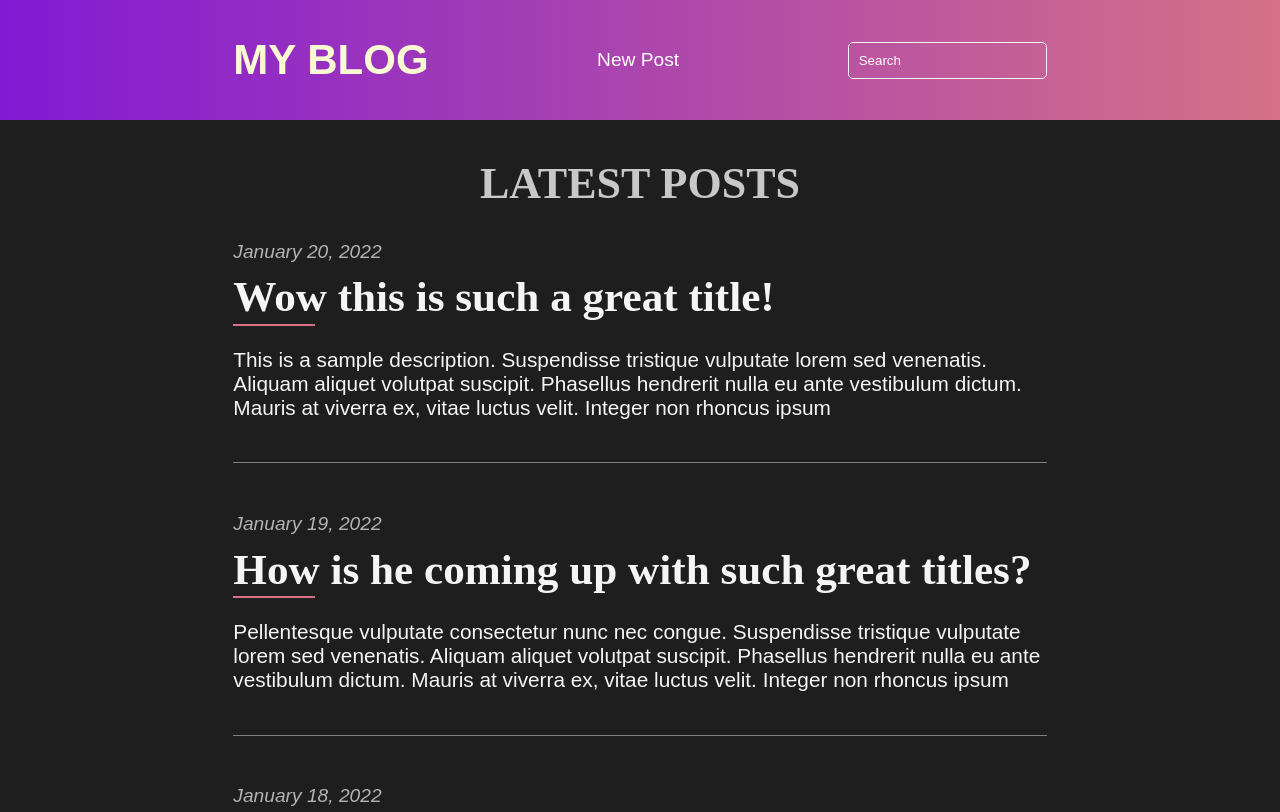
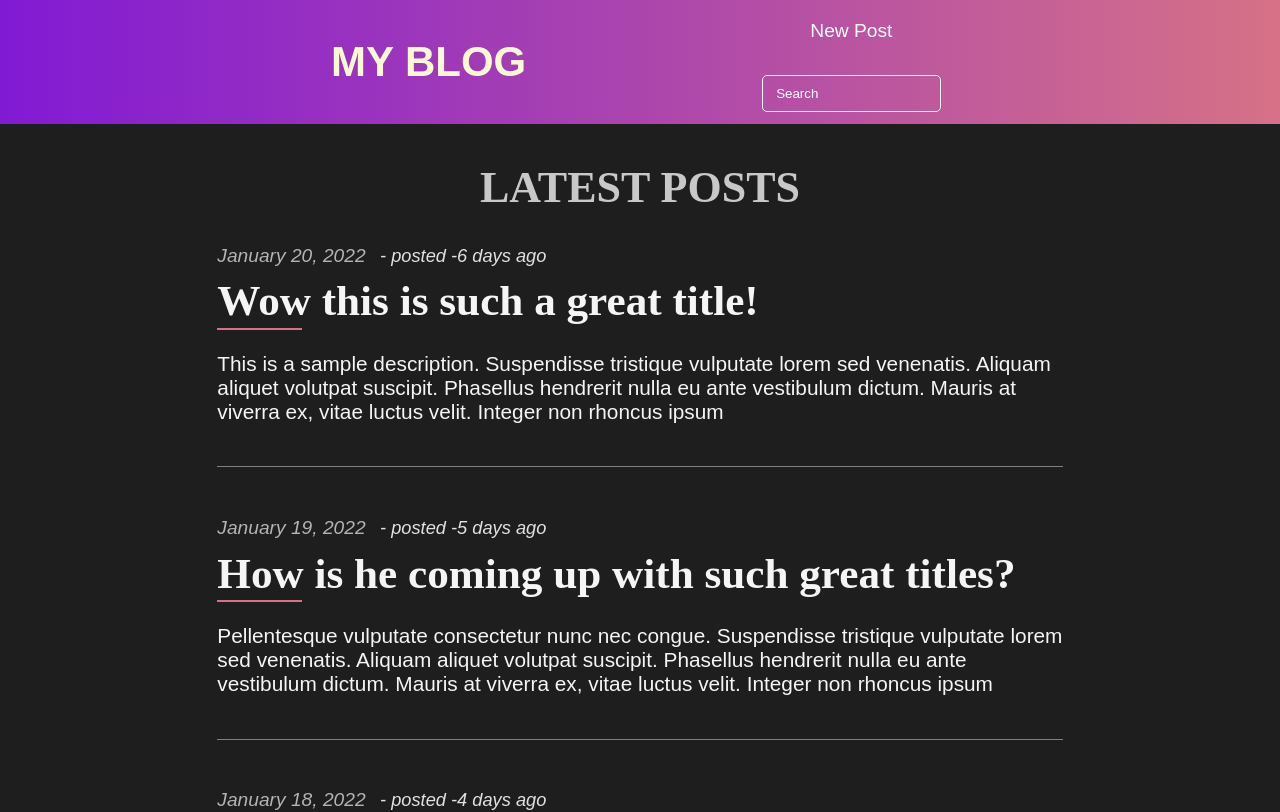
Before and after one commit to eliyav/blog, a React (Vite) app: page / in a window 1280 px wide. Shown: the top 812 px of the page. Built offline with nearby package versions, Linux system fonts and the light colour scheme.

Commit message:
build: updated dates for post

```diff
--- a/src/app.tsx
+++ b/src/app.tsx
@@ -76,7 +76,7 @@ const App: React.VFC = () => {
           path="create-post"
           element={
             <CreatePost
-              onFormSubmit={(post) => setPosts([...posts, post])}
+              onFormSubmit={(post) => setPosts([post, ...posts])}
               nextPostId={`winx-${posts.length + 1}`}
             />
           }
--- a/src/components/header.tsx
+++ b/src/components/header.tsx
@@ -20,7 +20,11 @@ const Header: React.VFC<{
         <nav className="header-nav">
           <ul>
             {links.map((item, idx) => (
-              <Link to={item.path} key={idx}>
+              <Link
+                to={item.path}
+                onClick={() => window.scrollTo(0, 0)}
+                key={idx}
+              >
                 {item.text}
               </Link>
             ))}
--- a/src/components/notfound.tsx
+++ b/src/components/notfound.tsx
@@ -2,8 +2,9 @@ import React from "react";
 
 const NotFound: React.VFC = () => {
   return (
-    <div>
-      <h1>404- Page not Found</h1>
+    <div className="not-found display-width">
+      <h1>- 404 -</h1>
+      <h1>Page Not Found</h1>
     </div>
   );
 };
--- a/src/components/post.tsx
+++ b/src/components/post.tsx
@@ -1,5 +1,6 @@
 import React from "react";
 import { Link } from "react-router-dom";
+import { getDates } from "../helpers/dates";
 
 export const Post: React.VFC<{
   title: string;
@@ -10,20 +11,18 @@ export const Post: React.VFC<{
   expanded?: boolean;
 }> = ({ title, description, content, created, id, expanded = false }) => {
   const highlight = expanded ? "" : "highlight";
-  const date = new Intl.DateTimeFormat("en", {
-    month: "long",
-    day: "2-digit",
-    year: "numeric",
-  }).format(new Date(created));
+  const { dateString, daysPassed } = getDates(created);
 
   return (
     <div className="post">
-      <p className="post-date">{date}</p>
+      <p className="post-date">
+        {dateString} <span className="post-date-history">{daysPassed}</span>
+      </p>
       <h1 className="post-title">
         {expanded ? (
           <span>{title}</span>
         ) : (
-          <Link to={`/posts/${id}`} state={{ expanded: true }}>
+          <Link to={`/posts/${id}`} onClick={() => window.scrollTo(0, 0)}>
             {title}
           </Link>
         )}
--- /dev/null
+++ b/src/helpers/dates.ts
@@ -0,0 +1,21 @@
+export const getDates = (createdDate: string) => {
+  const dateString = new Intl.DateTimeFormat("en", {
+    month: "long",
+    day: "2-digit",
+    year: "numeric",
+  }).format(new Date(createdDate));
+
+  const daysPassed = getDaysPassed();
+
+  function getDaysPassed() {
+    const d = new Date();
+    const d2 = new Date(createdDate);
+    const timep = d.getTime() - d2.getTime();
+    const days = Math.floor(timep / 8.64e7);
+    if (days === 0) return "- posted today";
+    else if (days === 1) return `- posted ${days} day ago`;
+    else return `- posted ${days} days ago`;
+  }
+
+  return { dateString, daysPassed };
+};
--- a/src/index.css
+++ b/src/index.css
@@ -27,7 +27,6 @@ html {
 .display-width {
   max-width: 95ch;
   margin: 0 auto;
-  padding: 0 1em;
 }
 
 .page-navigation {
@@ -62,3 +61,11 @@ html {
   color: red;
   cursor: pointer;
 }
+
+.not-found {
+  text-align: center;
+  margin: 5em auto;
+  padding: 0em 1em;
+  color: whitesmoke;
+  font-size: 1.5em;
+}
--- a/src/styles/header.css
+++ b/src/styles/header.css
@@ -1,7 +1,4 @@
 .header {
-  display: flex;
-  align-items: center;
-  justify-content: center;
   position: sticky;
   top: 0;
   width: 100%;
@@ -10,28 +7,32 @@
   color: white;
 }
 
+.header-title {
+  grid-row: 1/5;
+  grid-column: 1/3;
+  color: lightgoldenrodyellow;
+  font-weight: bold;
+  text-transform: uppercase;
+  padding: 0em 0.5em;
+}
+
+.header-content {
+  display: grid;
+  grid-template-columns: repeat(4, 1fr);
+  grid-template-rows: repeat(4, 1fr);
+  place-items: center;
+}
+
+.header-nav {
+  grid-column: 3/5;
+  grid-row: 1/3;
+  padding: 1.25em 0em;
+}
+
 .header a {
   color: inherit;
   text-decoration: none;
   font-size: 1.75em;
-}
-
-.header-title {
-  display: inline-block;
-  color: lightgoldenrodyellow;
-  font-weight: bold;
-  text-transform: uppercase;
-}
-
-.header-content {
-  display: flex;
-  flex-grow: 1;
-  align-items: center;
-  justify-content: space-between;
-}
-
-.header-nav {
-  display: inline-block;
 }
 
 .header-nav ul a {
@@ -41,14 +42,19 @@
 }
 
 .header-search {
-  padding: 0.75em 0.75em;
+  padding: 0.75em 0em;
+  margin: 0em 0.5em;
   background-color: transparent;
   border: 1px solid whitesmoke;
   border-radius: 5px;
+  grid-row: 3/5;
+  grid-column: 3/5;
+  width: min-content;
 }
 
 .header-search::placeholder {
   color: white;
+  padding-left: 1em;
 }
 
 .header-search:focus {
--- a/src/styles/posts.css
+++ b/src/styles/posts.css
@@ -1,9 +1,6 @@
 .post {
   border-bottom: 1px solid grey;
   padding-bottom: 2em;
-  /* background-color: rgba(128, 128, 128, 0.123); */
-  /* padding: 1em; */
-  /* border-radius: 1em; */
 }
 .posts-container {
   padding-top: 1em;
@@ -40,6 +37,12 @@
   font-size: 1.2em;
 }
 
+.post-date-history {
+  padding-left: 0.5em;
+  font-size: 0.95em;
+  color: rgb(225, 225, 225);
+}
+
 .post-description {
   font-size: 1.2em;
   padding: 0.5em 0;
```
